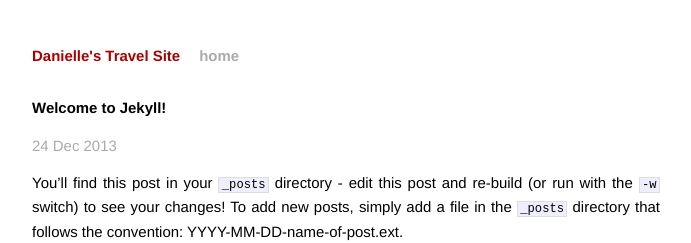
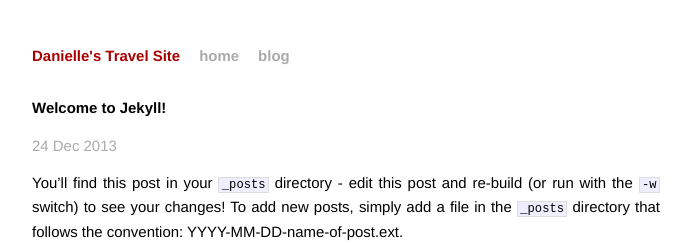
Before and after one commit to DanielleWingler/Singapore2014, a Jekyll site: the page built from _posts/2013-12-24-welcome-to-jekyll.markdown, in a window 1280 px wide. Shown: the top 243 px of the page, without its empty margins (294-985 px from the left). Built offline with Jekyll 4.4.1, drawn with Linux system fonts in a browser that asks for light colours; Markdown is read by kramdown in place of the engine named in the settings.

Commit message:
adding blog tab to post tab

```diff
--- a/_layouts/old.html
+++ b/_layouts/old.html
@@ -1,4 +1,3 @@
-
 <!DOCTYPE html>
 <html>
     <head>
@@ -20,6 +19,7 @@
           <div class="header">
             <h1 class="title"><a href="http://daniellewingler.github.io/Singapore2014/">Danielle's Travel Site</a></h1>
             <a class="extra" href="http://daniellewingler.github.io/Singapore2014/">home</a>
+            <a class="extra" href="{{ site.baseurl }}/posting.html">blog</a>
           </div>
 
           {{ content }}
```
